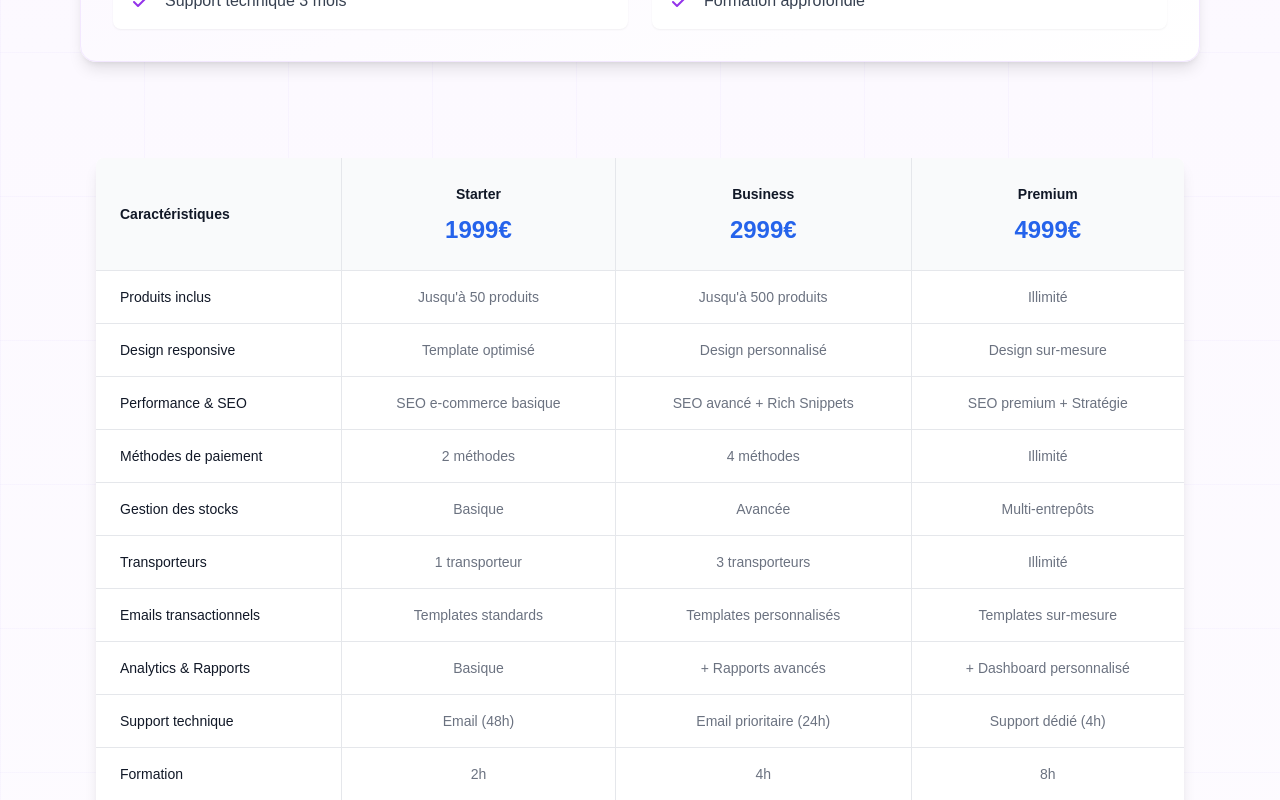
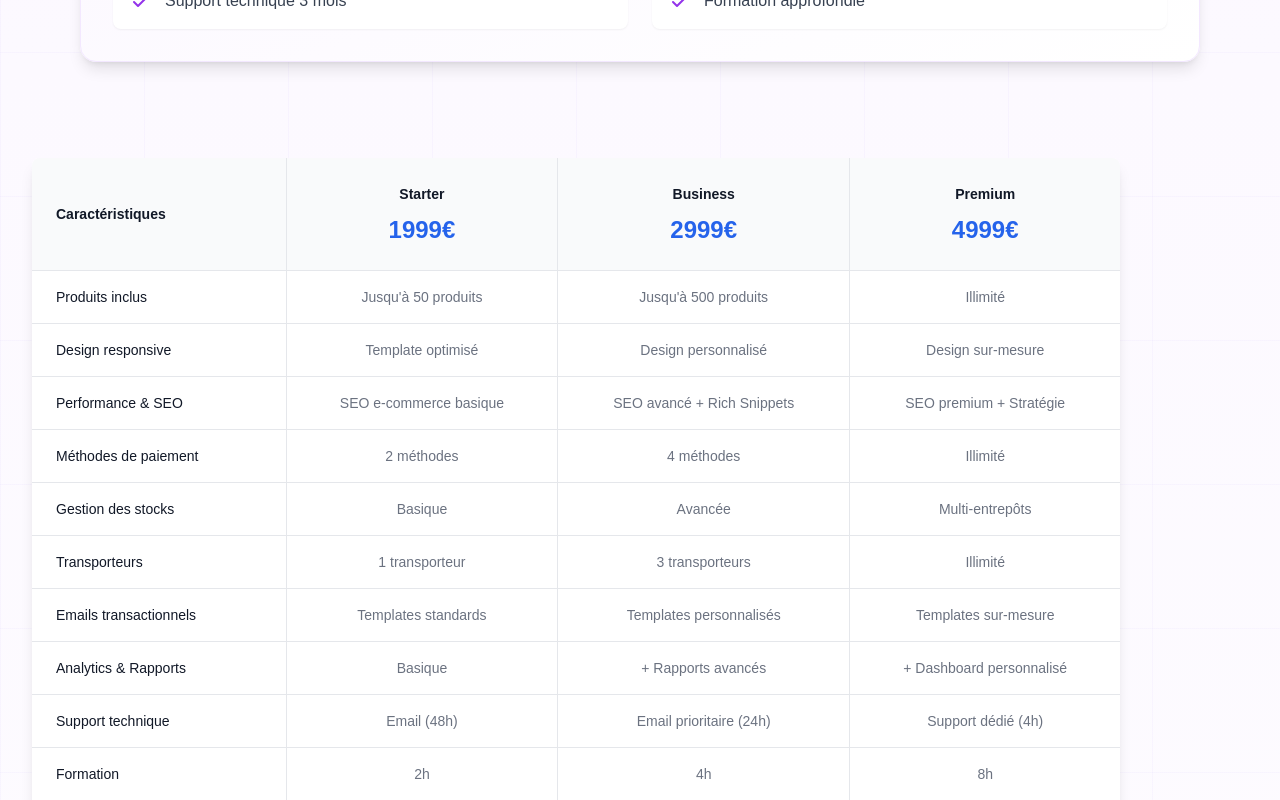
Before and after one commit to verdesB/Bennydev, a Next.js app: page /solutions/e-commerce in a window 1280 px wide. Shown: the part 1820-2620 px from the top of the page. Built offline with nearby package versions, Linux system fonts and the light colour scheme.

Commit message:
add content to slutions

```diff
--- a/components/PricingTable.tsx
+++ b/app/components/PricingTable.tsx
@@ -22,12 +22,12 @@ interface PricingTableProps {
 
 const PricingTable: React.FC<PricingTableProps> = ({ plans, features }) => {
   return (
-    <div className="max-w-6xl mx-auto overflow-x-auto px-4 sm:px-6 lg:px-8 relative z-20 ">
+    <div className="max-w-6xl mx-auto overflow-x-auto px-4 sm:px-6 lg:px-8 relative z-20 -mx-4 sm:mx-0">
       <div className="mt-8 shadow-lg rounded-lg overflow-hidden mb-16">
-        <table className="w-full divide-y divide-gray-200 bg-white">
+        <table className="w-full divide-y divide-gray-200 bg-white min-w-[640px]">
           <thead>
             <tr className="divide-x divide-gray-200">
-              <th className="py-6 px-6 text-left bg-gray-50">
+              <th className="py-6 px-6 text-left bg-gray-50 min-w-[200px]">
                 <span className="text-sm font-semibold text-gray-900">Caractéristiques</span>
               </th>
               {plans.map((plan) => (
--- a/app/globals.css
+++ b/app/globals.css
@@ -122,3 +122,7 @@ details[open] > div {
     transform: translateY(0);
   }
 }
+.overflow-x-auto {
+  -webkit-overflow-scrolling: touch;
+  scrollbar-width: thin;
+}
--- a/app/solutions/applications-web/page.tsx
+++ b/app/solutions/applications-web/page.tsx
@@ -3,9 +3,9 @@ import OffreDepart from "@/app/components/OffreDepart";
 import TargetAudience from "@/app/components/TargetAudience";
 import UpgradeCTA from "@/app/components/UpgradeCTA";
 import { webappData } from "@/app/data/solutions/webapp";
-import PricingTable from "@/components/PricingTable";
+import PricingTable from "@/app/components/PricingTable";
 import { pricingData } from "./aw.data";
-import TechnologyStack from "@/components/TechnologyStack";
+import TechnologyStack from "@/app/components/TechnologyStack";
 import { webappTechnologies } from "@/app/data/technologies";
 import Header from "@/app/components/Header";
 
--- a/app/solutions/e-commerce/page.tsx
+++ b/app/solutions/e-commerce/page.tsx
@@ -6,9 +6,10 @@ import TargetAudience from "@/app/components/TargetAudience";
 import UpgradeCTA from "@/app/components/UpgradeCTA";
 import { ecommerceData } from "@/app/data/solutions/ecommerce";
 import { ecommerceTechnologies } from "@/app/data/technologies";
-import PricingTable from "@/components/PricingTable";
-import TechnologyStack from "@/components/TechnologyStack";
+import PricingTable from "@/app/components/PricingTable";
+import TechnologyStack from "@/app/components/TechnologyStack";
 import { pricingData } from "./ec.data";
+
 
 export default function Ecommerce() {
   const audienceData = {
--- a/app/solutions/sites-vitrines/page.tsx
+++ b/app/solutions/sites-vitrines/page.tsx
@@ -3,11 +3,11 @@ import TargetAudience from "@/app/components/TargetAudience";
 import OffreDepart from "@/app/components/OffreDepart";
 import UpgradeCTA from "@/app/components/UpgradeCTA";
 import { sitesVitrinesData } from "@/app/data/solutions/sitesVitrines";
-import PricingTable from "@/components/PricingTable";
+import PricingTable from "@/app/components/PricingTable";
 import { pricingData } from "./site.data";
 import Header from "@/app/components/Header";
 import { vitrinesTechnologies } from "@/app/data/technologies";
-import TechnologyStack from "@/components/TechnologyStack";
+import TechnologyStack from "@/app/components/TechnologyStack";
 
 export default function SitesVitrines() {
   const audienceData = {
```
Also changed, not shown: app/components/TechnologyStack.tsx (renamed from components/TechnologyStack.tsx).
